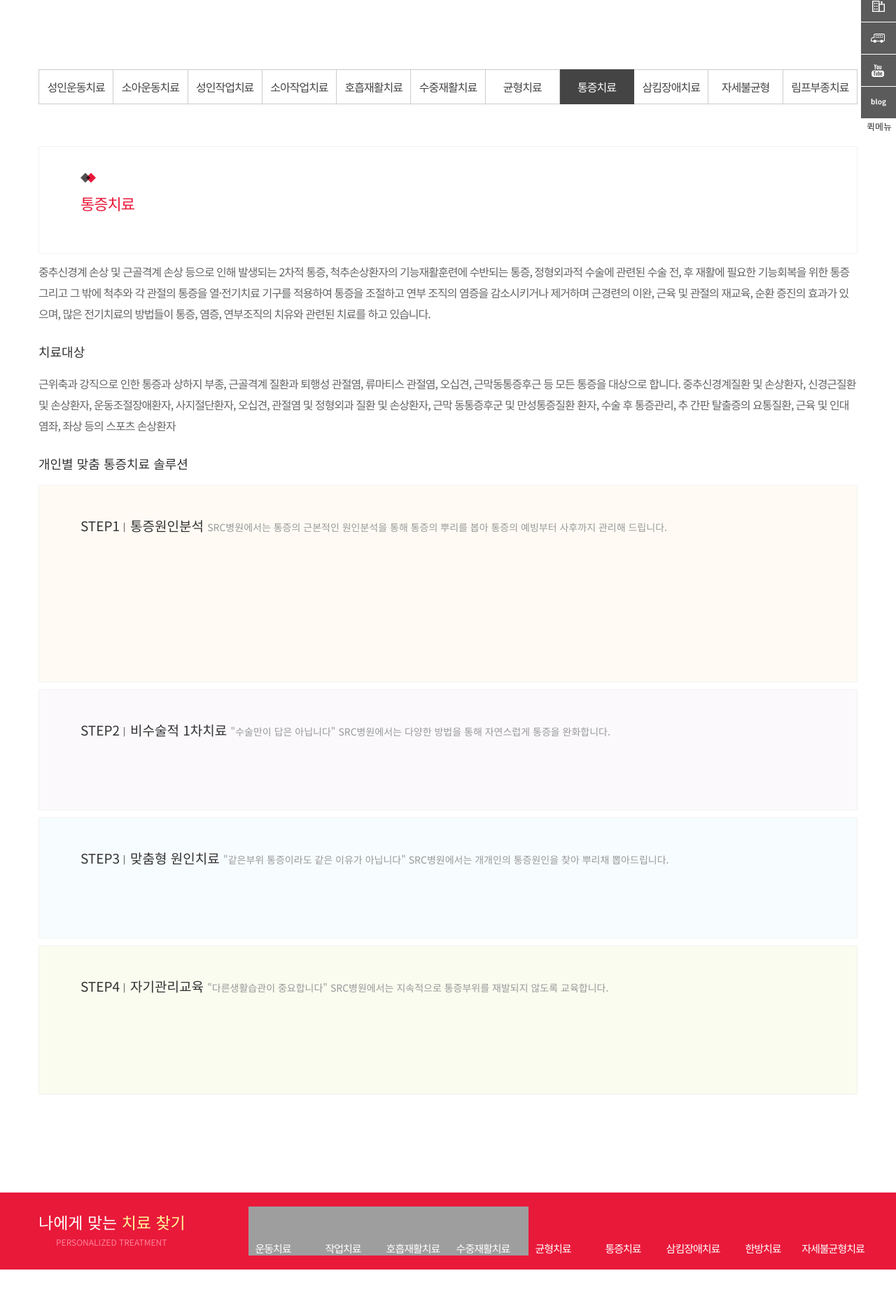
After one commit to jjaekong/src, a PHP site: page /departments/treatment/pain.php in a window 1280 px wide. The commit adds this page. Shown: the part 398-2267 px from the top of the page at 70% size. Run offline with PHP 8.4, Linux system fonts and the light colour scheme; some libraries are stand-ins or nearby versions; grey boxes are pictures that could not be loaded.

Commit message:
[web] 진료과목 > SRC치료법 > 통증치료 작업중 #1

```diff
--- a/css/departments.css
+++ b/css/departments.css
@@ -358,3 +358,64 @@
     width: 570px;
     letter-spacing: -1px;
 }
+
+
+
+/* pain */
+.departments.pain p {
+    font-size: 16px;
+    color: #666;
+    line-height: 30px;
+    letter-spacing: -1px;
+}
+.departments.pain h3 {
+    font-size: 18px;
+    color: #333;
+    margin: 30px 0 20px 0;
+}
+.departments.pain .treatment > div {
+    position: relative;
+    width: 100%;
+    margin-bottom: 10px;
+    border: 1px solid #f2f2f2;
+    padding: 37px 59px;
+}
+.departments.pain .treatment > div h4 {
+    font-size: 19px;
+    color: #333;
+}
+.departments.pain .treatment > div h4 small {
+    font-size: 14px;
+    color: #999;
+}
+.departments.pain .treatment > div h4 span {
+    position: relative;
+    padding-right: 15px;
+}
+.departments.pain .treatment > div h4 span:after {
+    position: absolute;
+    top: 8px;
+    right: 0;
+    content: "|";
+    padding: 0 7px 0 5px;
+    height: 10px;
+    font-size: 12px;
+}
+.departments.pain .treatment .step-1 {
+    height: 282px;
+    background-color: #fffbf4;
+}
+.departments.pain .treatment .step-2 {
+    height: 173px;
+    background-color: #fbf9fc;
+}
+.departments.pain .treatment .step-3 {
+    height: 173px;
+    background-color: #f7fcfe;
+
+}
+.departments.pain .treatment .step-4 {
+    height: 213px;;
+    background-color: #fafcef;
+    margin-bottom: 0;
+}
--- a/departments/treatment/adult_exercise.php
+++ b/departments/treatment/adult_exercise.php
@@ -42,7 +42,7 @@
                     <a href="/departments/treatment/balance.php">균형치료</a>
                 </li>
                 <li role="presentation">
-                    <a href="#">통증치료</a>
+                    <a href="/departments/treatment/pain.php">통증치료</a>
                 </li>
                 <li role="presentation">
                     <a href="#">삼킴장애치료</a>
--- a/departments/treatment/adult_treatment.php
+++ b/departments/treatment/adult_treatment.php
@@ -41,7 +41,7 @@
                     <a href="/departments/treatment/balance.php">균형치료</a>
                 </li>
                 <li role="presentation">
-                    <a href="#">통증치료</a>
+                    <a href="/departments/treatment/pain.php">통증치료</a>
                 </li>
                 <li role="presentation">
                     <a href="#">삼킴장애치료</a>
--- a/departments/treatment/balance.php
+++ b/departments/treatment/balance.php
@@ -41,7 +41,7 @@
                     <a href="/departments/treatment/balance.php">균형치료</a>
                 </li>
                 <li role="presentation">
-                    <a href="#">통증치료</a>
+                    <a href="/departments/treatment/pain.php">통증치료</a>
                 </li>
                 <li role="presentation">
                     <a href="#">삼킴장애치료</a>
--- a/departments/treatment/breathe.php
+++ b/departments/treatment/breathe.php
@@ -41,7 +41,7 @@
                     <a href="/departments/treatment/balance.php">균형치료</a>
                 </li>
                 <li role="presentation">
-                    <a href="#">통증치료</a>
+                    <a href="/departments/treatment/pain.php">통증치료</a>
                 </li>
                 <li role="presentation">
                     <a href="#">삼킴장애치료</a>
--- /dev/null
+++ b/departments/treatment/pain.php
@@ -0,0 +1,99 @@
+ <?php require_once($_SERVER['DOCUMENT_ROOT'].'/inc/dochead_sub.php'); ?>
+<link href="/css/departments.css" rel="stylesheet">
+</head>
+<body>
+    <?php require_once($_SERVER['DOCUMENT_ROOT'].'/inc/header.php'); ?>
+    <div class="page-path">
+        <div class="container">
+            <ol class="breadcrumb">
+                <li><a href="/"><span class="glyphicon glyphicon-home"></span></a></li>
+                <li><a href="#">병원소개</a></li>
+                <li class="active">병원소개</li>
+            </ol>
+        </div>
+    </div>
+    <main id="content" class="departments pain"><!-- 클래스명은 대메뉴 > 서브메뉴명의 방식으로 -->
+        <div class="page-header"><!-- 배경은 위의 클래스명을 이용하여 -->
+            <h2>SRC 치료법</h2>
+        </div>
+        <!-- 실제 작업 영역 -->
+        <div class="container">
+            <ul class="nav nav-pills nav-justified">
+                <li role="presentation">
+                    <a href="/departments/treatment/adult_exercise.php">성인운동치료</a>
+                </li>
+                <li role="presentation">
+                    <a href="/departments/treatment/young_exercise.php">소아운동치료</a>
+                </li>
+                <li role="presentation">
+                    <a href="/departments/treatment/adult_treatment.php">성인작업치료</a>
+                </li>
+                <li role="presentation">
+                    <a href="/departments/treatment/young_treatment.php">소아작업치료</a>
+                </li>
+                <li role="presentation">
+                    <a href="/departments/treatment/breathe.php">호흡재활치료</a>
+                </li>
+                <li role="presentation">
+                    <a href="/departments/treatment/underwater.php">수중재활치료</a>
+                </li>
+                <li role="presentation">
+                    <a href="/departments/treatment/balance.php">균형치료</a>
+                </li>
+                <li role="presentation" class="active">
+                    <a href="/departments/treatment/pain.php">통증치료</a>
+                </li>
+                <li role="presentation">
+                    <a href="#">삼킴장애치료</a>
+                </li>
+                <li role="presentation">
+                    <a href="#">자세불균형</a>
+                </li>
+                <li role="presentation">
+                    <a href="#">림프부종치료</a>
+                </li>
+            </ul>
+            <section class="treatment">
+                <div class="section-header">
+                    <h2>통증치료</h2>
+                </div>
+                <p>
+                    중추신경계 손상 및 근골격계 손상 등으로 인해 발생되는 2차적 통증, 척추손상환자의 기능재활훈련에 수반되는 통증, 정형외과적 수술에 관련된 수술 전, 후 재활에 필요한 기능회복을 위한 통증 그리고 그 밖에 척추와 각 관절의 통증을 열·전기치료 기구를 적용하여 통증을 조절하고 연부 조직의 염증을 감소시키거나 제거하며 근경련의 이완, 근육 및 관절의 재교육, 순환 증진의 효과가 있으며, 많은 전기치료의 방법들이 통증, 염증, 연부조직의 치유와 관련된 치료를 하고 있습니다.
+                </p>
+                <h3>치료대상</h3>
+                <p>
+                    근위축과 강직으로 인한 통증과 상하지 부종, 근골격계 질환과 퇴행성 관절염, 류마티스 관절염, 오십견, 근막동통증후근 등 모든 통증을 대상으로 합니다.  중추신경계질환 및 손상환자, 신경근질환 및 손상환자, 운동조절장애환자, 사지절단환자, 오십견, 관절염 및 정형외과 질환 및 손상환자, 근막 동통증후군 및 만성통증질환 환자, 수술 후 통증관리, 추 간판 탈출증의 요통질환, 근육 및 인대 염좌, 좌상 등의 스포츠 손상환자
+                </p>
+                <h3>개인별 맞춤 통증치료 솔루션</h3>
+                <div class="step-1">
+                    <h4>
+                        <span>STEP1</span>통증원인분석
+                        <small>SRC병원에서는 통증의 근본적인 원인분석을 통해 통증의 뿌리를 봅아 통증의 예빙부터 사후까지 관리해 드립니다.</small>
+                    </h4>
+                </div>
+                <div class="step-2">
+                    <h4>
+                        <span>STEP2</span>비수술적 1차치료
+                        <small>"수술만이 답은 아닙니다" SRC병원에서는 다양한 방법을 통해 자연스럽게 통증을 완화합니다.</small>
+                    </h4>
+                </div>
+                <div class="step-3">
+                    <h4>
+                        <span>STEP3</span>맞춤형 원인치료
+                        <small>"같은부위 통증이라도 같은 이유가 아닙니다" SRC병원에서는 개개인의 통증원인을 찾아 뿌리채 뽑아드립니다.</small>
+                    </h4>
+                </div>
+                <div class="step-4">
+                    <h4>
+                        <span>STEP4</span>자기관리교육
+                        <small>"다른생활습관이 중요합니다" SRC병원에서는 지속적으로 통증부위를 재발되지 않도록 교육합니다.</small>
+                    </h4>
+                </div>
+            </section>
+        </div>
+        <!-- // 실제 작업 영역 -->
+    </main>
+    <?php require_once($_SERVER['DOCUMENT_ROOT'].'/inc/footer_sub.php'); ?>
+    <?php require_once($_SERVER['DOCUMENT_ROOT'].'/inc/docfoot.php'); ?>
+</body>
+</html>
--- a/departments/treatment/underwater.php
+++ b/departments/treatment/underwater.php
@@ -41,7 +41,7 @@
                     <a href="/departments/treatment/balance.php">균형치료</a>
                 </li>
                 <li role="presentation">
-                    <a href="#">통증치료</a>
+                    <a href="/departments/treatment/pain.php">통증치료</a>
                 </li>
                 <li role="presentation">
                     <a href="#">삼킴장애치료</a>
--- a/departments/treatment/young_exercise.php
+++ b/departments/treatment/young_exercise.php
@@ -42,7 +42,7 @@
                     <a href="/departments/treatment/balance.php">균형치료</a>
                 </li>
                 <li role="presentation">
-                    <a href="#">통증치료</a>
+                    <a href="/departments/treatment/pain.php">통증치료</a>
                 </li>
                 <li role="presentation">
                     <a href="#">삼킴장애치료</a>
--- a/departments/treatment/young_treatment.php
+++ b/departments/treatment/young_treatment.php
@@ -41,7 +41,7 @@
                     <a href="/departments/treatment/balance.php">균형치료</a>
                 </li>
                 <li role="presentation">
-                    <a href="#">통증치료</a>
+                    <a href="/departments/treatment/pain.php">통증치료</a>
                 </li>
                 <li role="presentation">
                     <a href="#">삼킴장애치료</a>
```
